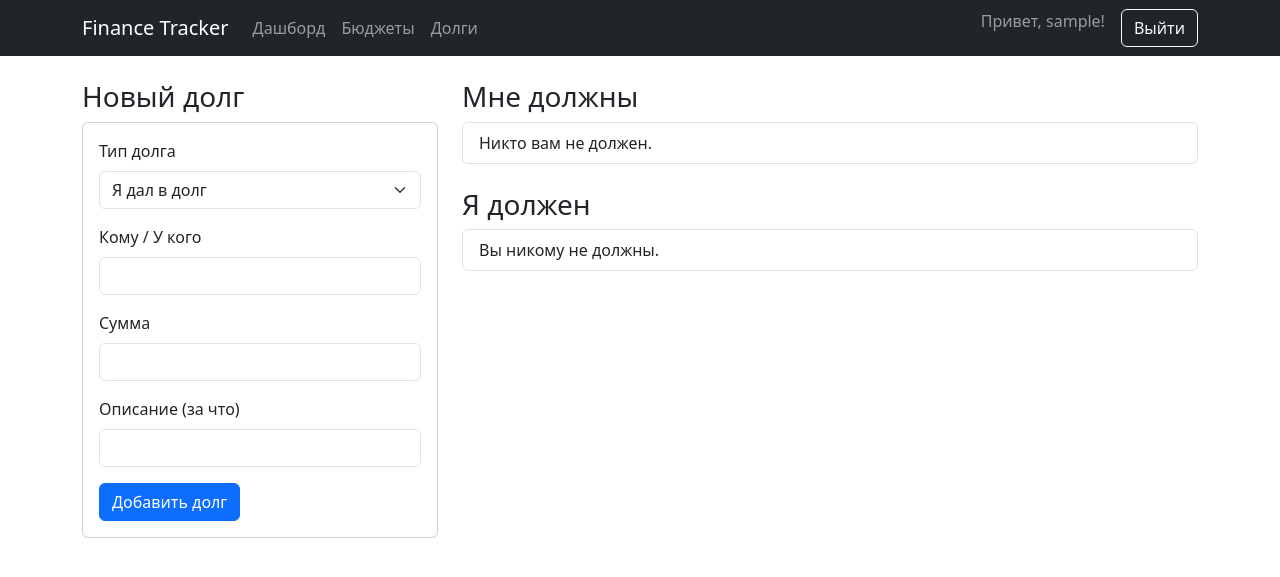
After one commit to vk1ddd/finance_tracker_coursework, a Django app: page /debts/ in a window 1280 px wide. The commit adds this page. Shown: the top 577 px of the page. Run offline with Django 4.2, Linux system fonts and the light colour scheme; the visitor is signed in with stand-in values (Sample User, id 1); data that the repository does not hold is empty.

Commit message:
debt/filter/savedfilter

```diff
--- a/core/urls.py
+++ b/core/urls.py
@@ -9,4 +9,7 @@ urlpatterns = [
     path('export/xlsx/', views.export_transactions_xlsx, name='export_xlsx'),
     path('budgets/', views.manage_budgets, name='budgets'),
     path('transaction/delete/<int:transaction_id>/', views.delete_transaction, name='delete_transaction'),
+    path('filters/save/', views.save_filter, name='save_filter'),
+    path('debts/', views.manage_debts, name='manage_debts'),
+    path('debts/pay/<int:debt_id>/', views.pay_debt, name='pay_debt'),
 ]
--- a/core/views.py
+++ b/core/views.py
@@ -1,5 +1,5 @@
 from django.shortcuts import render, redirect
-from .models import Transaction, Account, Category, Budget, Tag
+from .models import Transaction, Account, Category, Budget, Tag, SavedFilter, Debt
 from django.contrib.auth.decorators import login_required
 
 from django.db.models import Sum
@@ -24,19 +24,26 @@ from django.shortcuts import render, redirect, get_object_or_404
 @login_required
 def dashboard(request):
     today = date.today()
-
     year = request.GET.get('year', today.year)
     month = request.GET.get('month', today.month)
+    year, month = int(year), int(month)
+    selected_month_start = date(year, month, 1)
 
-    year, month = int(year), int(month)
-
-    selected_month_start = date(year, month, 1)
+    selected_category_ids = request.GET.getlist('category')
+    tags_string = request.GET.get('tags', '')
 
     transactions_this_month = Transaction.objects.filter(
         user=request.user,
         timestamp__year=year,
         timestamp__month=month
     )
+
+    if selected_category_ids:
+        transactions_this_month = transactions_this_month.filter(category__id__in=selected_category_ids)
+
+    if tags_string:
+        tag_names = [name.strip() for name in tags_string.split(',') if name.strip()]
+        transactions_this_month = transactions_this_month.filter(tags__name__in=tag_names).distinct()
 
     income_this_month = transactions_this_month.filter(category__type='INCOME').aggregate(Sum('amount'))[
                             'amount__sum'] or Decimal('0.00')
@@ -47,20 +54,29 @@ def dashboard(request):
     if savings_this_month < 0:
         savings_this_month = 0
 
-    total_balance = Account.objects.filter(user=request.user).aggregate(Sum('balance'))['balance__sum'] or 0.00
+    total_balance = Account.objects.filter(user=request.user).aggregate(Sum('balance'))['balance__sum'] or Decimal(
+        '0.00')
 
     category_expenses = transactions_this_month.filter(category__type='EXPENSE').values('category__name').annotate(
         total=Sum('amount')).order_by('-total')
-
     category_labels = [item['category__name'] for item in category_expenses]
     category_data = [float(item['total']) for item in category_expenses]
 
     budgets = Budget.objects.filter(user=request.user, month__year=year, month__month=month)
-    expenses_map = {item['category__name']: item['total'] for item in category_expenses}
+
+    all_expenses_this_month = Transaction.objects.filter(
+        user=request.user,
+        timestamp__year=year,
+        timestamp__month=month,
+        category__type='EXPENSE'
+    )
+    all_category_expenses = all_expenses_this_month.values('category__name').annotate(total=Sum('amount'))
+
+    expenses_map = {item['category__name']: item['total'] for item in all_category_expenses}
 
     budget_progress_list = []
     for budget in budgets:
-        spent = expenses_map.get(budget.category.name, 0)
+        spent = expenses_map.get(budget.category.name, Decimal('0.00'))
         percent = int((spent / budget.amount) * 100) if budget.amount > 0 else 0
         budget_progress_list.append({
             'category_name': budget.category.name,
@@ -70,16 +86,13 @@ def dashboard(request):
         })
 
     prev_month_date = selected_month_start - timedelta(days=1)
-    prev_month = {
-        'year': prev_month_date.year,
-        'month': prev_month_date.month
-    }
+    prev_month = {'year': prev_month_date.year, 'month': prev_month_date.month}
+    next_month_date = (selected_month_start.replace(day=28) + timedelta(days=4)).replace(day=1)
+    next_month = {'year': next_month_date.year, 'month': next_month_date.month}
 
-    next_month_date = (selected_month_start.replace(day=28) + timedelta(days=4)).replace(day=1)
-    next_month = {
-        'year': next_month_date.year,
-        'month': next_month_date.month
-    }
+    user_categories = Category.objects.filter(user=request.user)
+
+    saved_filters = SavedFilter.objects.filter(user=request.user)
 
     context = {
         'transactions': transactions_this_month.order_by('-timestamp', '-id'),
@@ -92,7 +105,11 @@ def dashboard(request):
         'current_month': selected_month_start,
         'prev_month': prev_month,
         'next_month': next_month,
+        'user_categories': user_categories,
+        'selected_category_ids': [int(i) for i in selected_category_ids],
+        'tags_string': tags_string,
         'budget_progress_list': budget_progress_list,
+        'saved_filters': saved_filters,
     }
 
     return render(request, 'core/dashboard.html', context)
@@ -275,3 +292,91 @@ def delete_transaction(request, transaction_id):
         transaction.delete()
 
     return redirect('dashboard')
+
+@login_required
+def save_filter(request):
+    if request.method == 'POST':
+        filter_name = request.POST.get('filter_name')
+        category_ids = request.POST.getlist('category')
+        tags_string = request.POST.get('tags', '')
+
+        if filter_name:
+            parameters = {
+                'category': category_ids,
+                'tags': tags_string,
+            }
+            SavedFilter.objects.create(
+                user=request.user,
+                name=filter_name,
+                parameters=parameters
+            )
+    return redirect(request.META.get('HTTP_REFERER', 'dashboard'))
+
+
+@login_required
+def manage_debts(request):
+    if request.method == 'POST':
+        debt_type = request.POST.get('type')
+        person = request.POST.get('person')
+        amount = request.POST.get('amount')
+        description = request.POST.get('description')
+
+        if debt_type and person and amount:
+            Debt.objects.create(
+                user=request.user,
+                type=debt_type,
+                person=person,
+                amount=Decimal(amount),
+                description=description
+            )
+        return redirect('manage_debts')
+
+    lent_debts = Debt.objects.filter(user=request.user, type='LEND', is_paid=False)
+    borrowed_debts = Debt.objects.filter(user=request.user, type='BORROW', is_paid=False)
+
+    user_accounts = Account.objects.filter(user=request.user)
+
+    context = {
+        'lent_debts': lent_debts,
+        'borrowed_debts': borrowed_debts,
+        'user_accounts': user_accounts,
+    }
+    return render(request, 'core/debts.html', context)
+
+
+@login_required
+def pay_debt(request, debt_id):
+    debt = get_object_or_404(Debt, id=debt_id, user=request.user)
+
+    if request.method == 'POST':
+        account_id = request.POST.get('account')
+        if not account_id:
+            return redirect('manage_debts')
+
+        account = get_object_or_404(Account, id=account_id, user=request.user)
+
+        if debt.type == 'LEND':
+            category = Category.objects.filter(user=request.user, name="Возврат долга").first()
+            if not category:
+                category = Category.objects.create(user=request.user, name="Возврат долга", type='INCOME')
+
+            timestamp = date.today()
+            Transaction.objects.create(user=request.user, account=account, category=category, amount=debt.amount,
+                                       comment=f"Возврат долга от {debt.person}", timestamp=date.today())
+            account.balance += debt.amount
+
+        elif debt.type == 'BORROW':
+            category = Category.objects.filter(user=request.user, name="Отдача долга").first()
+            if not category:
+                category = Category.objects.create(user=request.user, name="Отдача долга", type='EXPENSE')
+
+            timestamp = date.today()
+            Transaction.objects.create(user=request.user, account=account, category=category, amount=debt.amount,
+                                       comment=f"Отдача долга {debt.person}", timestamp=date.today())
+            account.balance -= debt.amount
+
+        account.save()
+        debt.is_paid = True
+        debt.save()
+
+    return redirect('manage_debts')
--- a/templates/core/base.html
+++ b/templates/core/base.html
@@ -18,6 +18,9 @@
         </li>
         <li class="nav-item">
             <a class="nav-link" href="{% url 'budgets' %}">Бюджеты</a>
+        </li>
+        <li class="nav-item">
+            <a class="nav-link" href="{% url 'manage_debts' %}">Долги</a> <!-- <-- ДОБАВЬ ЭТО -->
         </li>
     </ul>
     <ul class="navbar-nav ms-auto mb-2 mb-lg-0">
--- /dev/null
+++ b/templates/core/debts.html
@@ -0,0 +1,125 @@
+{% extends 'core/base.html' %}
+{% load humanize %}
+
+
+{% block title %}Управление долгами{% endblock %}
+
+{% block content %}
+<div class="row">
+    <div class="col-md-4">
+        <h3>Новый долг</h3>
+        <div class="card">
+            <div class="card-body">
+                <form method="post">
+                    {% csrf_token %}
+                    <div class="mb-3">
+                        <label for="type" class="form-label">Тип долга</label>
+                        <select name="type" id="type" class="form-select" required>
+                            <option value="LEND">Я дал в долг</option>
+                            <option value="BORROW">Я взял в долг</option>
+                        </select>
+                    </div>
+                    <div class="mb-3">
+                        <label for="person" class="form-label">Кому / У кого</label>
+                        <input type="text" name="person" id="person" class="form-control" required>
+                    </div>
+                    <div class="mb-3">
+                        <label for="amount" class="form-label">Сумма</label>
+                        <input type="number" step="0.01" name="amount" id="amount" class="form-control" required>
+                    </div>
+                    <div class="mb-3">
+                        <label for="description" class="form-label">Описание (за что)</label>
+                        <input type="text" name="description" id="description" class="form-control">
+                    </div>
+                    <button type="submit" class="btn btn-primary">Добавить долг</button>
+                </form>
+            </div>
+        </div>
+    </div>
+
+    <div class="col-md-8">
+        <h3>Мне должны</h3>
+        <ul class="list-group mb-4">
+            {% for debt in lent_debts %}
+                <li class="list-group-item d-flex justify-content-between align-items-center">
+                    <div>
+                        <strong>{{ debt.person }}</strong> - {{ debt.amount|floatformat:2 }} ₽
+                        <small class="d-block text-muted">{{ debt.description|default:"Без описания" }}</small>
+                    </div>
+
+                    <button class="btn btn-sm btn-success pay-debt-btn" data-bs-toggle="modal" data-bs-target="#payDebtModal" data-url="{% url 'pay_debt' debt.id %}" data-text="Подтвердите, что {{ debt.person }} вернул(а) вам долг.">Мне вернули</button>
+
+                </li>
+            {% empty %}
+                <li class="list-group-item">Никто вам не должен.</li>
+            {% endfor %}
+        </ul>
+
+        <h3>Я должен</h3>
+        <ul class="list-group">
+            {% for debt in borrowed_debts %}
+                 <li class="list-group-item d-flex justify-content-between align-items-center">
+                    <div>
+                        <strong>{{ debt.person }}</strong> - {{ debt.amount|floatformat:2 }} ₽
+                         <small class="d-block text-muted">{{ debt.description|default:"Без описания" }}</small>
+                    </div>
+
+                    <button class="btn btn-sm btn-warning pay-debt-btn" data-bs-toggle="modal" data-bs-target="#payDebtModal" data-url="{% url 'pay_debt' debt.id %}" data-text="Подтвердите, что вы отдали долг {{ debt.person }}.">Я отдал</button>
+
+                </li>
+            {% empty %}
+                 <li class="list-group-item">Вы никому не должны.</li>
+            {% endfor %}
+        </ul>
+    </div>
+</div>
+
+<div class="modal fade" id="payDebtModal" tabindex="-1">
+  <div class="modal-dialog">
+    <div class="modal-content">
+      <form id="payDebtForm" method="post">
+          {% csrf_token %}
+          <div class="modal-header">
+            <h5 class="modal-title" id="payDebtModalLabel">Погашение долга</h5>
+            <button type="button" class="btn-close" data-bs-dismiss="modal"></button>
+          </div>
+          <div class="modal-body">
+            <p id="payDebtModalText"></p>
+            <div class="mb-3">
+                <label for="account" class="form-label">Выберите счет для операции:</label>
+                <select name="account" class="form-select" required>
+                    {% for account in user_accounts %}
+                        <option value="{{ account.id }}">{{ account.name }} ({{ account.balance|floatformat:2 }} ₽)</option>
+                    {% endfor %}
+                </select>
+            </div>
+          </div>
+          <div class="modal-footer">
+            <button type="button" class="btn btn-secondary" data-bs-dismiss="modal">Отмена</button>
+            <button type="submit" class="btn btn-success">Подтвердить</button>
+          </div>
+      </form>
+    </div>
+  </div>
+</div>
+
+{% endblock %}
+{% block scripts %}
+
+<script>
+    const payDebtModal = document.getElementById('payDebtModal');
+    if (payDebtModal) {
+        const payDebtForm = document.getElementById('payDebtForm');
+        const payDebtModalText = document.getElementById('payDebtModalText');
+
+        payDebtModal.addEventListener('show.bs.modal', function (event) {
+            const button = event.relatedTarget;
+            const url = button.getAttribute('data-url');
+            const text = button.getAttribute('data-text');
+
+            payDebtForm.setAttribute('action', url);
+            payDebtModalText.textContent = text;
+        });
+    }
+</script>
+{% endblock %}
```
Also changed, not shown: templates/core/dashboard.html (+78 -1 lines).
